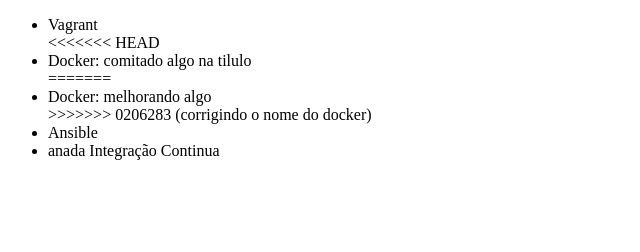
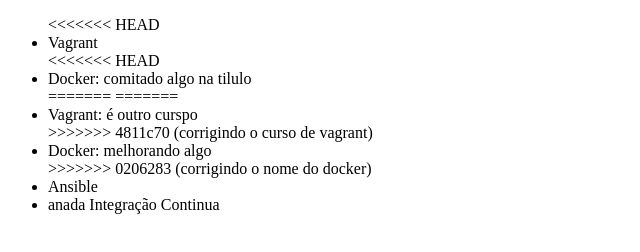
Before and after one commit to alesouzarosa/alura-git, a plain HTML site: page index.html in a window 1280 px wide. Shown: the whole page, without its empty margins (0-640 px from the left). Drawn offline with Linux system fonts and the light colour scheme.

Commit message:
corrigindo o curso de vagrant

```diff
--- a/index.html
+++ b/index.html
@@ -6,10 +6,14 @@
 </head>
 <body>
     <ul>
+<<<<<<< HEAD
         <li>Vagrant</li>
 <<<<<<< HEAD
         <li>Docker: comitado algo na tilulo</li>
 =======
+=======
+        <li>Vagrant: é outro curspo </li>
+>>>>>>> 4811c70 (corrigindo o curso de vagrant)
         <li>Docker: melhorando algo </li>
 >>>>>>> 0206283 (corrigindo o nome do docker)
         <li>Ansible</li>
```
